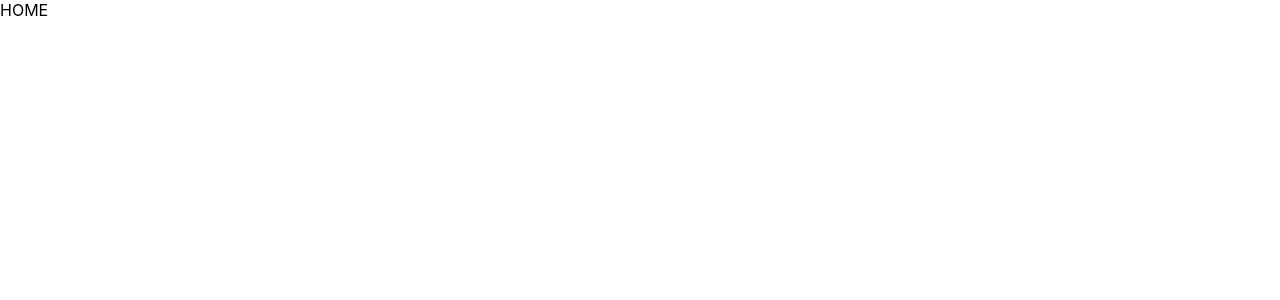
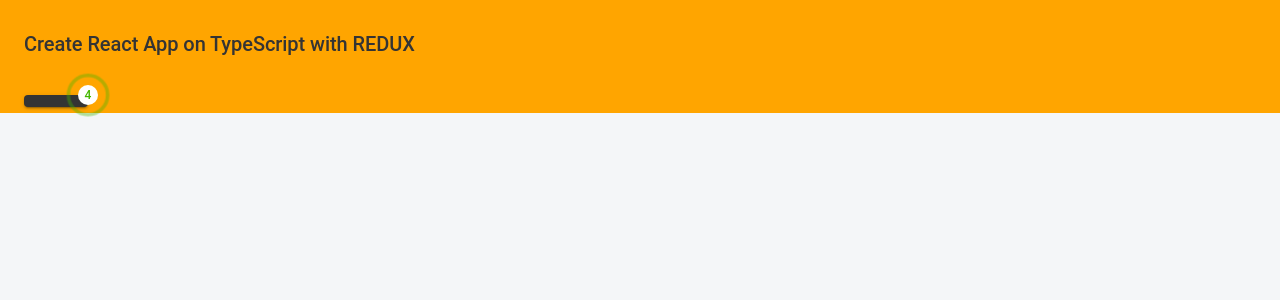
Before and after one commit to khodiboev/burak-react, a React (Create React App) app: page / in a window 1280 px wide. Shown: the top 300 px of the page. Built offline with nearby package versions, Linux system fonts and the light colour scheme.

Commit message:
feat: MUI integration

```diff
--- a/package.json
+++ b/package.json
@@ -3,6 +3,9 @@
   "version": "0.1.0",
   "private": true,
   "dependencies": {
+    "@emotion/react": "^11.14.0",
+    "@emotion/styled": "^11.14.1",
+    "@mui/material": "^7.3.7",
     "@reduxjs/toolkit": "^1.9.7",
     "@testing-library/jest-dom": "^5.17.0",
     "@testing-library/react": "^13.4.0",
--- a/src/app/App.tsx
+++ b/src/app/App.tsx
@@ -1,8 +1,25 @@
 import React from 'react';
 import '../css/app.css';
+import { Box, Button, Container, Stack, Typography } from '@mui/material';
+import { RippleBadge } from './MaterialTheme/styled';
 
 function App() {
-  return <div>HOME</div>
+  return (
+    <Container sx={{background: "orange"}}>
+      <Stack flexDirection={"column"}>
+        <Box sx={{my:4}}>
+          <Typography variant="h4" component={"h4"}>
+            Create React App on TypeScript with REDUX
+          </Typography>
+        </Box>
+        <Box>
+          <RippleBadge badgeContent={4}>
+            <Button variant="contained"></Button>
+          </RippleBadge>
+        </Box>
+      </Stack>
+    </Container>
+  );
 }
 
 export default App;
--- /dev/null
+++ b/src/app/MaterialTheme/index.ts
@@ -0,0 +1,66 @@
+import { createTheme } from '@mui/material/styles';
+import { common } from '@mui/material/colors';
+import shadow from './shadow';
+import typography from './typography';
+import { maxWidth } from '@mui/system';
+
+/**
+ * LIGHT THEME (DEFAULT)
+ */
+const light = {
+	palette: {
+		type: 'light',
+		background: {
+			default: '#f8f8ff',
+			paper: common.white,
+		},
+		primary: {
+			contrastText: '#d7b586',
+			main: '#343434',
+		},
+		secondary: {
+			contrastText: '#343434',
+			main: '#d7b586',
+		},
+		text: {
+			primary: '#343434',
+			secondary: '#d7b586',
+			dark: common.black,
+		},
+	},
+	components: {
+		MuiContainer: {
+			styleOverrides: {
+				root: {
+					height: '100%',
+				},
+			},
+		},
+		MuiCssBaseline: {
+			styleOverrides: {
+				html: { height: '100%' },
+				body: { background: '#f4f6f8', height: '100%', minHeight: '100%' },
+			},
+		},
+	},
+	shadow,
+	typography,
+};
+
+// A custom theme for this app
+let theme = createTheme(light);
+theme = createTheme(theme, {
+	components: {
+		MuiContainer: {
+			styleOverrides: {
+				maxWidthLg: {
+					[theme.breakpoints.up('lg')]: {
+						maxWidth: '1300px',
+					},
+				},
+			},
+		},
+	},
+});
+
+export default theme;
--- /dev/null
+++ b/src/app/MaterialTheme/shadow.ts
@@ -0,0 +1,27 @@
+export default [
+	'none',
+	'0 0 0 1px rgba(63,63,68,0.05), 0 1px 2px 0 rgba(63,63,68,0.15)',
+	'0 0 1px 0 rgba(0,0,0,0.31), 0 2px 2px -2px rgba(0,0,0,0.25)',
+	'0 0 1px 0 rgba(0,0,0,0.31), 0 3px 4px -2px rgba(0,0,0,0.25)',
+	'0 0 1px 0 rgba(0,0,0,0.31), 0 3px 4px -2px rgba(0,0,0,0.25)',
+	'0 0 1px 0 rgba(0,0,0,0.31), 0 4px 6px -2px rgba(0,0,0,0.25)',
+	'0 0 1px 0 rgba(0,0,0,0.31), 0 4px 6px -2px rgba(0,0,0,0.25)',
+	'0 0 1px 0 rgba(0,0,0,0.31), 0 4px 8px -2px rgba(0,0,0,0.25)',
+	'0 0 1px 0 rgba(0,0,0,0.31), 0 5px 8px -2px rgba(0,0,0,0.25)',
+	'0 0 1px 0 rgba(0,0,0,0.31), 0 6px 12px -4px rgba(0,0,0,0.25)',
+	'0 0 1px 0 rgba(0,0,0,0.31), 0 7px 12px -4px rgba(0,0,0,0.25)',
+	'0 0 1px 0 rgba(0,0,0,0.31), 0 6px 16px -4px rgba(0,0,0,0.25)',
+	'0 0 1px 0 rgba(0,0,0,0.31), 0 7px 16px -4px rgba(0,0,0,0.25)',
+	'0 0 1px 0 rgba(0,0,0,0.31), 0 8px 18px -8px rgba(0,0,0,0.25)',
+	'0 0 1px 0 rgba(0,0,0,0.31), 0 9px 18px -8px rgba(0,0,0,0.25)',
+	'0 0 1px 0 rgba(0,0,0,0.31), 0 10px 20px -8px rgba(0,0,0,0.25)',
+	'0 0 1px 0 rgba(0,0,0,0.31), 0 11px 20px -8px rgba(0,0,0,0.25)',
+	'0 0 1px 0 rgba(0,0,0,0.31), 0 12px 22px -8px rgba(0,0,0,0.25)',
+	'0 0 1px 0 rgba(0,0,0,0.31), 0 13px 22px -8px rgba(0,0,0,0.25)',
+	'0 0 1px 0 rgba(0,0,0,0.31), 0 14px 24px -8px rgba(0,0,0,0.25)',
+	'0 0 1px 0 rgba(0,0,0,0.31), 0 16px 28px -8px rgba(0,0,0,0.25)',
+	'0 0 1px 0 rgba(0,0,0,0.31), 0 18px 30px -8px rgba(0,0,0,0.25)',
+	'0 0 1px 0 rgba(0,0,0,0.31), 0 20px 32px -8px rgba(0,0,0,0.25)',
+	'0 0 1px 0 rgba(0,0,0,0.31), 0 22px 34px -8px rgba(0,0,0,0.25)',
+	'0 0 1px 0 rgba(0,0,0,0.31), 0 24px 36px -8px rgba(0,0,0,0.25)',
+];
--- /dev/null
+++ b/src/app/MaterialTheme/styled.ts
@@ -0,0 +1,30 @@
+import { styled } from "@mui/material/styles";
+import Badge from "@mui/material/Badge";
+
+export const RippleBadge = styled(Badge)(({ theme }) => ({
+  "& .MuiBadge-badge": {
+    color: "#44b700",
+    background: "white",
+    "&::after": {
+      position: "absolute",
+      top: "-2px",
+      left: "-2px",
+      width: "120%",
+      height: "120%",
+      borderRadius: "50%",
+      animation: "ripple 1.2s infinite ease-in-out",
+      border: "2px solid currentColor",
+      content: '""',
+    },
+  },
+  "@keyframes ripple": {
+    "0%": {
+      transform: "scale(.8)",
+      opacity: 1,
+    },
+    "100%": {
+      transform: "scale(2.4)",
+      opacity: 0,
+    },
+  },
+}));
--- /dev/null
+++ b/src/app/MaterialTheme/typography.ts
@@ -0,0 +1,35 @@
+export default {
+	h1: {
+		fontWeight: 500,
+		fontSize: 35,
+		letterSpacing: '-0.24px',
+	},
+	h2: {
+		fontWeight: 500,
+		fontSize: 29,
+		letterSpacing: '-0.24px',
+	},
+	h3: {
+		fontWeight: 500,
+		fontSize: 24,
+		letterSpacing: '-0.06px',
+	},
+	h4: {
+		fontWeight: 500,
+		fontSize: 20,
+		letterSpacing: '-0.06px',
+	},
+	h5: {
+		fontWeight: 500,
+		fontSize: 16,
+		letterSpacing: '-0.05px',
+	},
+	h6: {
+		fontWeight: 500,
+		fontSize: 14,
+		letterSpacing: '-0.05px',
+	},
+	overline: {
+		fontWeight: 500,
+	},
+};
--- a/src/index.tsx
+++ b/src/index.tsx
@@ -1,18 +1,24 @@
-import React from 'react';
-import ReactDOM from 'react-dom';
-import { Provider } from 'react-redux';
-import { store } from './app/store';
-import App from './app/App';
-import reportWebVitals from './reportWebVitals';
-import './css/index.css';
+import React from "react";
+import ReactDOM from "react-dom";
+import { Provider } from "react-redux";
+import { store } from "./app/store";
+import App from "./app/App";
+import reportWebVitals from "./reportWebVitals";
+import CssBaseline from "@mui/material/CssBaseline";
+import { ThemeProvider } from "@mui/material/styles";
+import theme from "./app/MaterialTheme";
+import "./css/index.css";
 
 ReactDOM.render(
   <React.StrictMode>
     <Provider store={store}>
-      <App />
+      <ThemeProvider theme={theme}>
+        <CssBaseline />
+        <App />
+      </ThemeProvider>
     </Provider>
   </React.StrictMode>,
-  document.getElementById('root')
+  document.getElementById("root"),
 );
 
 // If you want to start measuring performance in your app, pass a function
```
Also changed, not shown: 1 other file (tests, documents, lock files or other folders).
